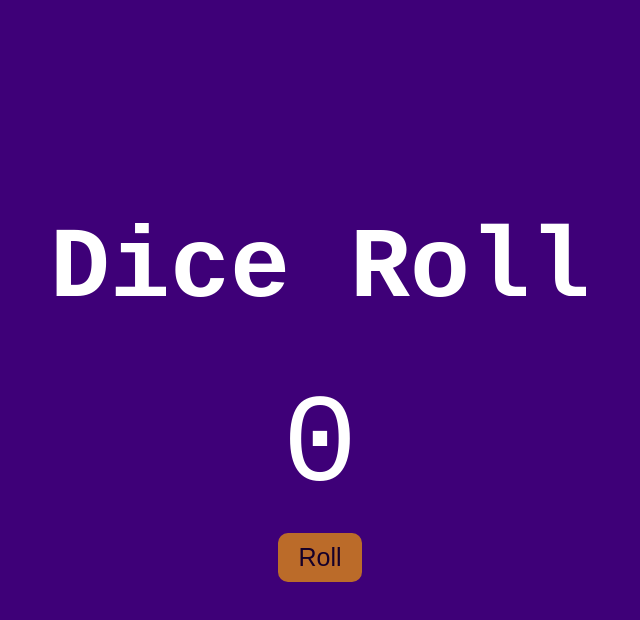
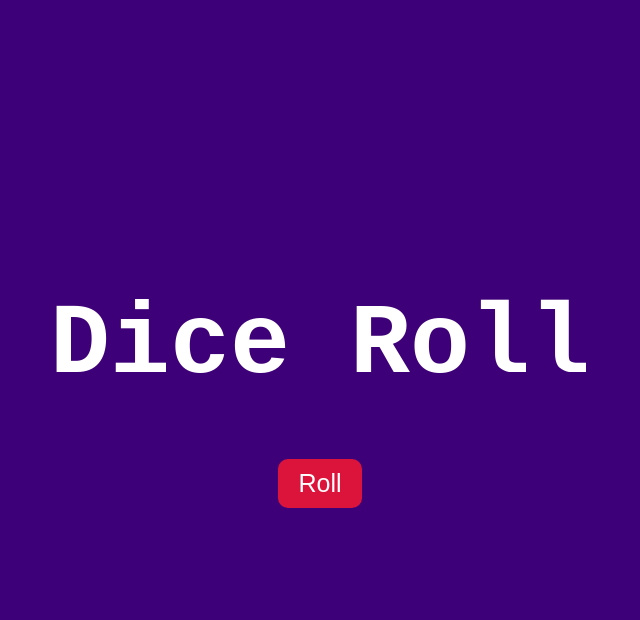
Before and after one commit to Ozan797/Small-Projects, a plain HTML site: page Dice/index.html in a window 1280 px wide. In both pictures the pointer is over the button "Roll". Shown: the whole page, without its empty margins (320-960 px from the left). Drawn offline with Linux system fonts and the light colour scheme.

Commit message:
Finished Basic

```diff
--- a/Dice/index.html
+++ b/Dice/index.html
@@ -12,7 +12,7 @@
     <div class="container">
       <div class="wrapper">
         <h1 id="title">Dice Roll</h1>
-        <p id="roll-value">0</p>
+        <p id="roll-value"></p>
         <button id="btn">Roll</button>
       </div>
     </div>
--- a/Dice/style.css
+++ b/Dice/style.css
@@ -8,7 +8,7 @@ body {
 }
 
 .container {
-    min-height: 100vh;
+  min-height: 100vh;
   display: flex;
   align-items: center;
   justify-content: center;
@@ -23,7 +23,7 @@ body {
 }
 
 #title {
-    margin-bottom: 50px;
+  margin-bottom: 50px;
   font-size: 100px;
 }
 
@@ -32,9 +32,9 @@ body {
 }
 
 #btn {
-    background-color: red;
-    font-size: 25px;
-    padding: 10px 20px;
+  background-color: #fff;
+  font-size: 25px;
+  padding: 10px 20px;
   border: none;
   border-radius: 10px;
   cursor: pointer;
@@ -42,7 +42,7 @@ body {
 }
 
 #btn:hover {
-    background-color: orange;
-  opacity: 0.65;
-  transform: translateY(-5px);
+  background-color: crimson;
+  color: #fff;
+  transform: translateY(-3px);
 }
```
